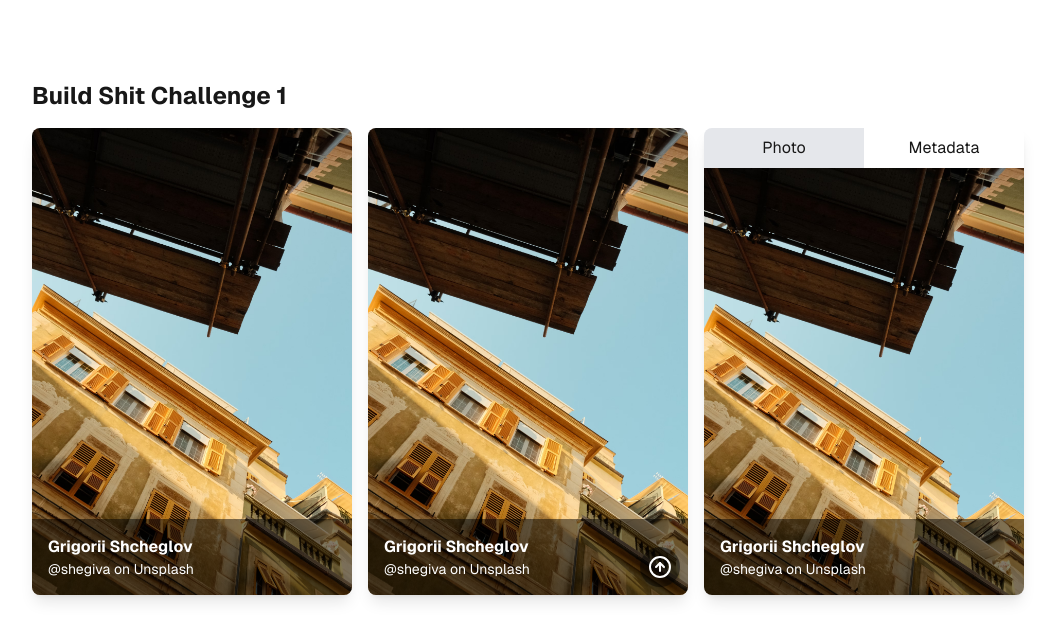
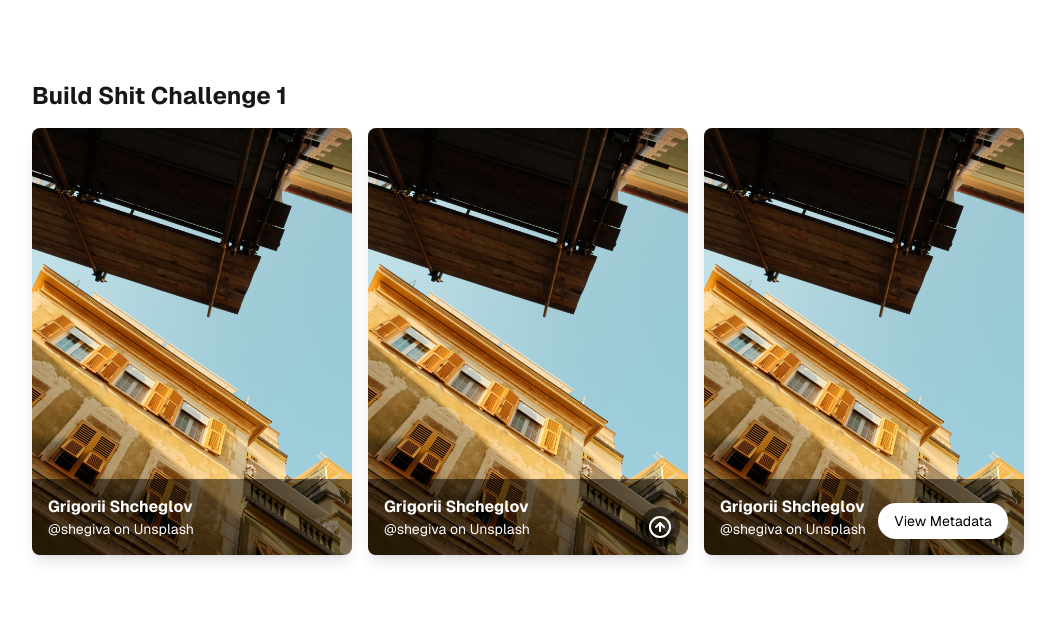
Before and after one commit to joncoronel/buildshit, a Next.js app: page / in a window 1280 px wide. Shown: the top 640 px of the page, without its empty margins (48-1103 px from the left). Built offline with nearby package versions, Linux system fonts and the light colour scheme.

Commit message:
new ideas

```diff
--- a/app/components/challenges/1/main.js
+++ b/app/components/challenges/1/main.js
@@ -136,36 +136,21 @@ export const Idea2 = () => {
   );
 };
 
-export const Idea3 = () => {
-  const [activeTab, setActiveTab] = useState("photo");
+export const Idea5 = () => {
+  const [activeView, setActiveView] = useState("photo");
 
   return (
-    <div className="w-full max-w-xs  bg-white rounded-lg shadow-lg overflow-hidden">
-      <div className="flex">
-        <button
-          className={`flex-1 py-2 ${
-            activeTab === "photo" ? "bg-gray-200" : "bg-white"
-          }`}
-          onClick={() => setActiveTab("photo")}
-        >
-          Photo
-        </button>
-        <button
-          className={`flex-1 py-2 ${
-            activeTab === "metadata" ? "bg-gray-200" : "bg-white"
-          }`}
-          onClick={() => setActiveTab("metadata")}
-        >
-          Metadata
-        </button>
-      </div>
+    <div className="w-full flex max-w-xs  relative overflow-hidden rounded-lg shadow-lg">
       <motion.div
-        className="relative aspect-[3/4]"
-        initial={false}
-        animate={{ x: activeTab === "photo" ? 0 : "-100%" }}
-        transition={{ type: "tween", ease: "easeInOut" }}
+        className="absolute inset-0 flex"
+        animate={{ x: activeView === "photo" ? "0%" : "-100%" }}
+        transition={{
+          type: "spring",
+          bounce: 0,
+          duration: 0.3,
+        }}
       >
-        <div className="absolute inset-0">
+        <div className="w-full h-full flex-shrink-0 relative">
           <Image
             src={Photo}
             alt="Photograph"
@@ -178,20 +163,28 @@ export const Idea3 = () => {
             <p className="text-sm">{data.photographer.social}</p>
           </div>
         </div>
-        <div className="absolute inset-0 left-full w-full p-4 bg-white text-black">
-          <h2 className="text-xl font-bold mb-2">Metadata</h2>
+        <div className="w-full h-full flex-shrink-0 bg-white p-4 flex flex-col justify-center">
+          <h2 className="text-xl font-bold mb-4">Metadata</h2>
           <ul>
-            <li className="mb-1">
+            <li className="mb-2">
               <span className="font-semibold">Location:</span>{" "}
               {data.metadata.location}
             </li>
-            <li className="mb-1">
+            <li className="mb-2">
               <span className="font-semibold">Camera:</span>{" "}
               {data.metadata.camera.brand} {data.metadata.camera.model}
             </li>
           </ul>
         </div>
       </motion.div>
+      <button
+        className="absolute bottom-4 right-4 bg-white text-black text-sm px-4 py-2 rounded-full shadow-lg"
+        onClick={() =>
+          setActiveView(activeView === "photo" ? "metadata" : "photo")
+        }
+      >
+        {activeView === "photo" ? "View Metadata" : "View Photo"}
+      </button>
     </div>
   );
 };
--- a/app/page.tsx
+++ b/app/page.tsx
@@ -1,4 +1,4 @@
-import { Idea1, Idea2, Idea3 } from "./components/challenges/1/main";
+import { Idea1, Idea2, Idea5 } from "./components/challenges/1/main";
 
 export default function Home() {
   return (
@@ -10,7 +10,8 @@ export default function Home() {
           <div className="flex  w-full gap-4 flex-wrap">
             <Idea1 />
             <Idea2 />
-            <Idea3 />
+
+            <Idea5 />
           </div>
         </div>
       </main>
```
